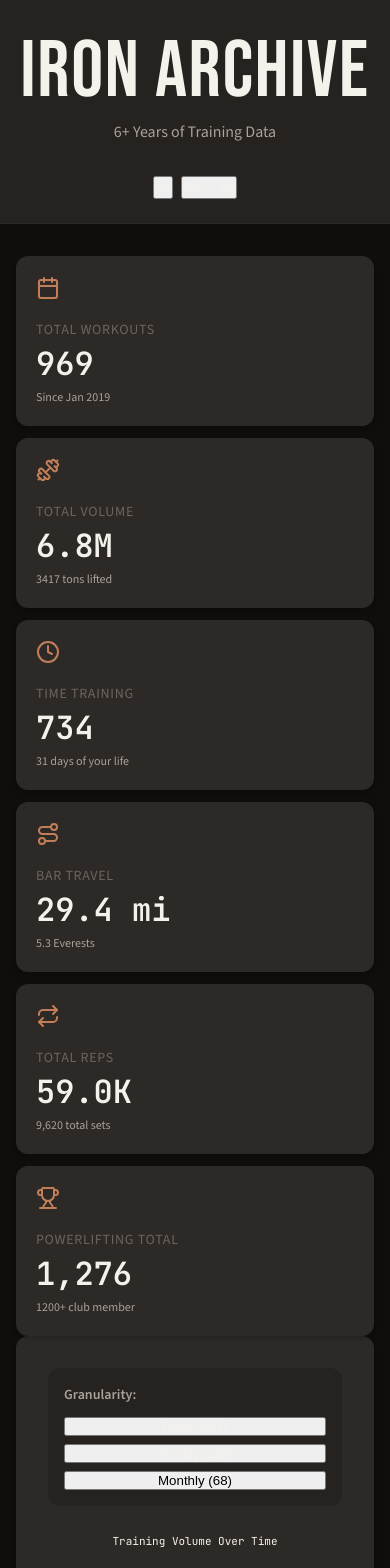
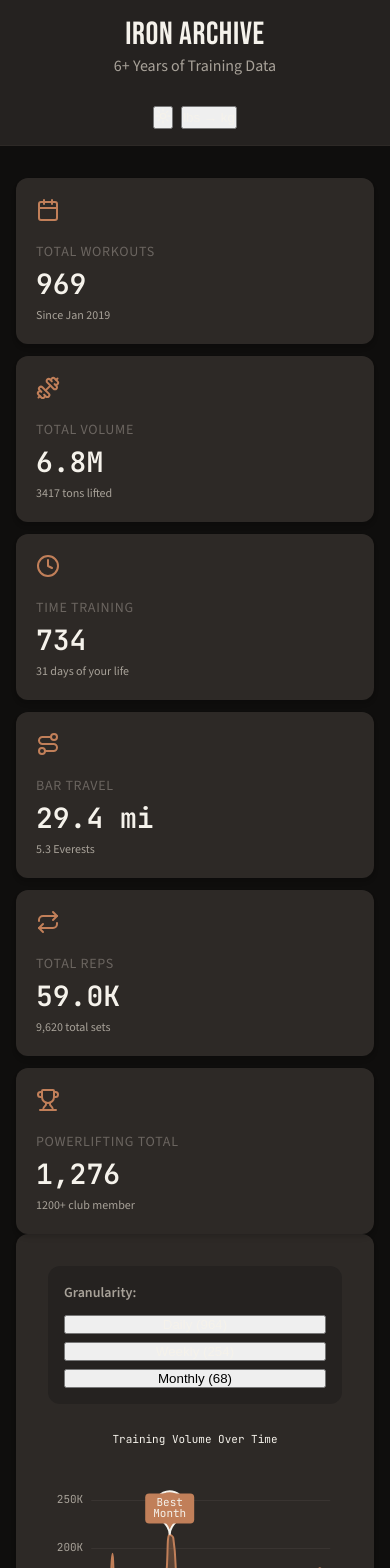
Before and after one commit to avianbc/dashboard, a SvelteKit app: page / in a window 390 px wide. Shown: the top 1568 px of the page. Built offline with nearby package versions, Linux system fonts and the light colour scheme.

Commit message:
Final cleanup pass

```diff
--- a/src/routes/+page.svelte
+++ b/src/routes/+page.svelte
@@ -26,6 +26,9 @@
 	// Get data from page load
 	let { data }: { data: PageData } = $props();
 
+	// Check for data loading errors
+	const hasError = data.error !== undefined;
+
 	let currentTheme = $state('dark');
 	let currentUnit = $state('imperial');
 
@@ -44,74 +47,109 @@
 		return unsubUnit;
 	});
 
-	const trainingData = data.trainingData;
-	const summary = trainingData.summary;
-	const volumeTimeSeries = trainingData.volumeTimeSeries;
-	const barTravel = trainingData.barTravel;
+	// Add defensive checks for missing data with memoization using $derived
+	const trainingData = $derived(data.trainingData || {});
+	const summary = $derived(
+		trainingData.summary || {
+			totalWorkouts: 0,
+			totalVolumeLbs: 0,
+			totalHours: 0,
+			totalReps: 0,
+			totalSets: 0
+		}
+	);
+	const volumeTimeSeries = $derived(
+		trainingData.volumeTimeSeries || { daily: [], weekly: [], monthly: [] }
+	);
+	const barTravel = $derived(
+		trainingData.barTravel || {
+			total: { miles: 0, km: 0 },
+			landmarks: { everestClimbs: 0 }
+		}
+	);
 	// Transform powerliftingTotals.clubMilestones from object to clubs array
-	const powerliftingTotals = {
-		...trainingData.powerliftingTotals,
+	const powerliftingTotals = $derived({
+		...(trainingData.powerliftingTotals || { current: { totalLbs: 0 } }),
 		clubs: Object.entries(trainingData.powerliftingTotals?.clubMilestones || {}).map(
 			([name, milestone]: [string, any]) => ({
 				name: `${name}lb Club`,
-				totalLbs: milestone.totalLbs,
-				dateAchieved: milestone.date
+				totalLbs: milestone?.totalLbs || 0,
+				dateAchieved: milestone?.date || ''
 			})
 		)
-	};
-	const bigThreeE1RM = trainingData.bigThreeE1RM;
-	const allTimePRs = trainingData.allTimePRs;
-	const daysSinceLastPR = trainingData.daysSinceLastPR;
-	const exerciseProgress = trainingData.exerciseProgress;
-	const workoutCalendar = trainingData.workoutCalendar;
-	const notableWorkouts = trainingData.notableWorkouts;
+	});
+	const bigThreeE1RM = $derived(trainingData.bigThreeE1RM || {});
+	const allTimePRs = $derived(trainingData.allTimePRs || {});
+	const daysSinceLastPR = $derived(trainingData.daysSinceLastPR || {});
+	const exerciseProgress = $derived(trainingData.exerciseProgress || {});
+	const workoutCalendar = $derived(trainingData.workoutCalendar || {});
+	const notableWorkouts = $derived(trainingData.notableWorkouts || []);
 	// Transform workoutsByDayOfWeek from object to array
-	const workoutsByDayOfWeek = Object.entries(trainingData.workoutsByDayOfWeek || {}).map(
-		([day, stats]: [string, any]) => ({
+	const workoutsByDayOfWeek = $derived(
+		Object.entries(trainingData.workoutsByDayOfWeek || {}).map(([day, stats]: [string, any]) => ({
 			day,
-			count: stats.count,
-			avgVolumeLbs: stats.avgVolumeLbs,
-			avgVolumeKg: stats.avgVolumeKg
-		})
+			count: stats?.count || 0,
+			avgVolumeLbs: stats?.avgVolumeLbs || 0,
+			avgVolumeKg: stats?.avgVolumeKg || 0
+		}))
 	);
-	const programs = trainingData.programs;
-	const milestones = trainingData.milestones;
-	const relativeStrength = trainingData.relativeStrength;
-	const bodyWeight = trainingData.bodyWeight;
+	const programs = $derived(trainingData.programs || []);
+	const milestones = $derived(trainingData.milestones || []);
+	const relativeStrength = $derived(trainingData.relativeStrength || {});
+	const bodyWeight = $derived(trainingData.bodyWeight || {});
 </script>
 
 <div class="dashboard">
+	<!-- Skip to main content link for accessibility -->
+	<a href="#main-content" class="skip-link">Skip to main content</a>
+
 	<!-- Header -->
-	<header class="dashboard-header">
+	<header class="dashboard-header" role="banner">
 		<div class="container">
 			<div class="header-content">
 				<div>
-					<h1>Iron Archive</h1>
+					<h1 id="page-title">Iron Archive</h1>
 					<p class="text-secondary">6+ Years of Training Data</p>
 				</div>
-				<div class="header-controls">
+				<nav class="header-controls" aria-label="Settings and preferences">
 					<Button
 						variant="outline"
 						size="sm"
 						onclick={() => theme.toggle()}
+						aria-label={currentTheme === 'dark' ? 'Switch to light mode' : 'Switch to dark mode'}
 						title={currentTheme === 'dark' ? 'Switch to light mode' : 'Switch to dark mode'}
 					>
 						{#if currentTheme === 'dark'}
-							<Sun size={16} />
+							<Sun size={16} aria-hidden="true" />
+							<span class="visually-hidden">Light mode</span>
 						{:else}
-							<Moon size={16} />
+							<Moon size={16} aria-hidden="true" />
+							<span class="visually-hidden">Dark mode</span>
 						{/if}
 					</Button>
-					<Button variant="outline" size="sm" onclick={() => unitSystem.toggle()}>
+					<Button
+						variant="outline"
+						size="sm"
+						onclick={() => unitSystem.toggle()}
+						aria-label={`Switch to ${currentUnit === 'imperial' ? 'metric' : 'imperial'} units`}
+						title={`Currently showing ${currentUnit} units. Click to switch.`}
+					>
 						{currentUnit === 'imperial' ? 'lbs → kg' : 'kg → lbs'}
 					</Button>
-				</div>
+				</nav>
 			</div>
 		</div>
 	</header>
 
 	<!-- Main Content -->
-	<main class="container py-8" role="main" aria-label="Training Dashboard">
+	<main id="main-content" class="container py-8" role="main" aria-labelledby="page-title">
+		<!-- Error Banner -->
+		{#if hasError}
+			<div class="error-banner" role="alert" aria-live="polite">
+				<p>⚠️ Error loading training data: {data.error}</p>
+			</div>
+		{/if}
+
 		<!-- Hero Stats Cards -->
 		<section class="mb-12" aria-label="Summary Statistics">
 			<h2 class="visually-hidden">Training Summary Statistics</h2>
@@ -317,19 +355,6 @@
 				<MilestonesTimeline data={milestones} />
 			</Card>
 		</section>
-
-		<!-- Phase 5 Complete Badge -->
-		<section class="mb-12">
-			<Card padding="lg" class="text-center bg-elevated">
-				<div class="text-4xl mb-4">✅</div>
-				<h3 class="mb-2">Phase 5 Complete</h3>
-				<p class="text-secondary">
-					Advanced visualizations including workout frequency analysis, day of week patterns,
-					powerlifting total progress, bar travel infographic, relative strength tracking, program
-					comparison, and milestone timeline.
-				</p>
-			</Card>
-		</section>
 	</main>
 </div>
 
@@ -337,6 +362,28 @@
 	.dashboard {
 		min-height: 100vh;
 		background: var(--bg-deep);
+		transition: background-color var(--transition-normal);
+	}
+
+	/* Skip link for keyboard navigation */
+	.skip-link {
+		position: absolute;
+		top: -40px;
+		left: 0;
+		background: var(--accent-copper);
+		color: var(--text-inverse);
+		padding: var(--space-2) var(--space-4);
+		text-decoration: none;
+		z-index: 9999;
+		border-radius: 0 0 var(--radius-md) 0;
+		font-weight: var(--font-weight-semibold);
+		transition: top var(--transition-fast);
+	}
+
+	.skip-link:focus {
+		top: 0;
+		outline: 3px solid var(--accent-gold);
+		outline-offset: 2px;
 	}
 
 	/* Accessibility - Visually hidden but accessible to screen readers */
@@ -358,8 +405,15 @@
 		padding: var(--space-6) 0;
 		position: sticky;
 		top: 0;
-		z-index: 100;
+		z-index: var(--z-sticky);
 		backdrop-filter: blur(8px);
+		transition: background-color var(--transition-normal), border-color var(--transition-normal);
+	}
+
+	@supports not (backdrop-filter: blur(8px)) {
+		.dashboard-header {
+			background: var(--bg-elevated);
+		}
 	}
 
 	.header-content {
@@ -388,6 +442,12 @@
 		position: relative;
 		overflow: hidden;
 		animation: fadeInUp 0.6s ease-out backwards;
+		transition: transform var(--transition-normal), box-shadow var(--transition-normal);
+	}
+
+	.stat-card:focus-within {
+		outline: 3px solid var(--accent-copper);
+		outline-offset: 2px;
 	}
 
 	/* Staggered animation for stat cards */
@@ -475,16 +535,35 @@
 		color: var(--text-secondary);
 	}
 
+	/* Reduced motion preferences */
+	@media (prefers-reduced-motion: reduce) {
+		.stat-card,
+		.stat-card:hover,
+		*,
+		*::before,
+		*::after {
+			animation-duration: 0.01ms !important;
+			animation-iteration-count: 1 !important;
+			transition-duration: 0.01ms !important;
+		}
+
+		.skip-link {
+			transition: none;
+		}
+	}
+
 	/* Responsive adjustments */
 	@media (max-width: 768px) {
 		.header-content {
 			flex-direction: column;
 			align-items: stretch;
 			text-align: center;
+			gap: var(--space-3);
 		}
 
 		.header-controls {
 			justify-content: center;
+			flex-wrap: wrap;
 		}
 
 		.stats-grid {
@@ -495,11 +574,38 @@
 		.stat-value {
 			font-size: 2rem;
 		}
+
+		.dashboard-header {
+			padding: var(--space-4) 0;
+		}
+
+		h1 {
+			font-size: var(--text-4xl);
+		}
 	}
 
 	@media (max-width: 480px) {
 		.stats-grid {
 			grid-template-columns: 1fr;
+		}
+
+		.stat-value {
+			font-size: 1.75rem;
+		}
+
+		h1 {
+			font-size: var(--text-3xl);
+		}
+	}
+
+	/* High contrast mode support */
+	@media (prefers-contrast: high) {
+		.stat-card {
+			border: 2px solid var(--border-strong);
+		}
+
+		.skip-link:focus {
+			outline-width: 4px;
 		}
 	}
 
@@ -531,4 +637,26 @@
 		text-transform: uppercase;
 		letter-spacing: 0.1em;
 	}
+
+	/* Error banner */
+	.error-banner {
+		background: var(--status-overdue);
+		color: var(--text-primary);
+		padding: var(--space-4);
+		border-radius: var(--border-radius-md);
+		margin-bottom: var(--space-6);
+		text-align: center;
+		animation: slideDown 0.3s ease-out;
+	}
+
+	@keyframes slideDown {
+		from {
+			opacity: 0;
+			transform: translateY(-10px);
+		}
+		to {
+			opacity: 1;
+			transform: translateY(0);
+		}
+	}
 </style>
--- a/src/routes/+page.ts
+++ b/src/routes/+page.ts
@@ -8,7 +8,12 @@ export const load: PageLoad = async ({ fetch }) => {
 		const response = await fetch('/data/training_data.json');
 
 		if (!response.ok) {
-			throw new Error(`Failed to load training data: ${response.statusText}`);
+			console.error(`Failed to load training data: ${response.statusText}`);
+			// Return empty data structure instead of throwing
+			return {
+				trainingData: {} as TrainingData,
+				error: `Failed to load training data: ${response.statusText}`
+			};
 		}
 
 		const data: TrainingData = await response.json();
@@ -18,6 +23,10 @@ export const load: PageLoad = async ({ fetch }) => {
 		};
 	} catch (error) {
 		console.error('Error loading training data:', error);
-		throw error;
+		// Return empty data structure to allow graceful degradation
+		return {
+			trainingData: {} as TrainingData,
+			error: error instanceof Error ? error.message : 'Unknown error loading data'
+		};
 	}
 };
```
